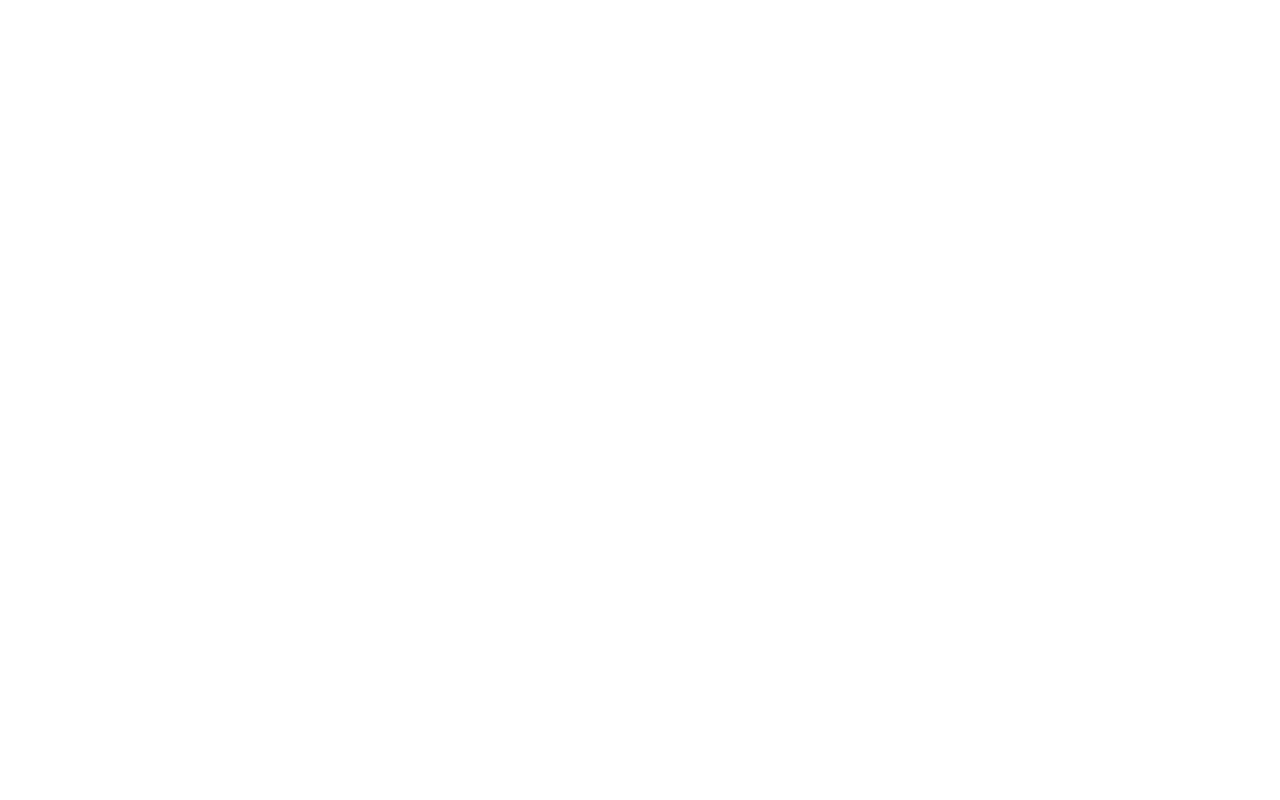
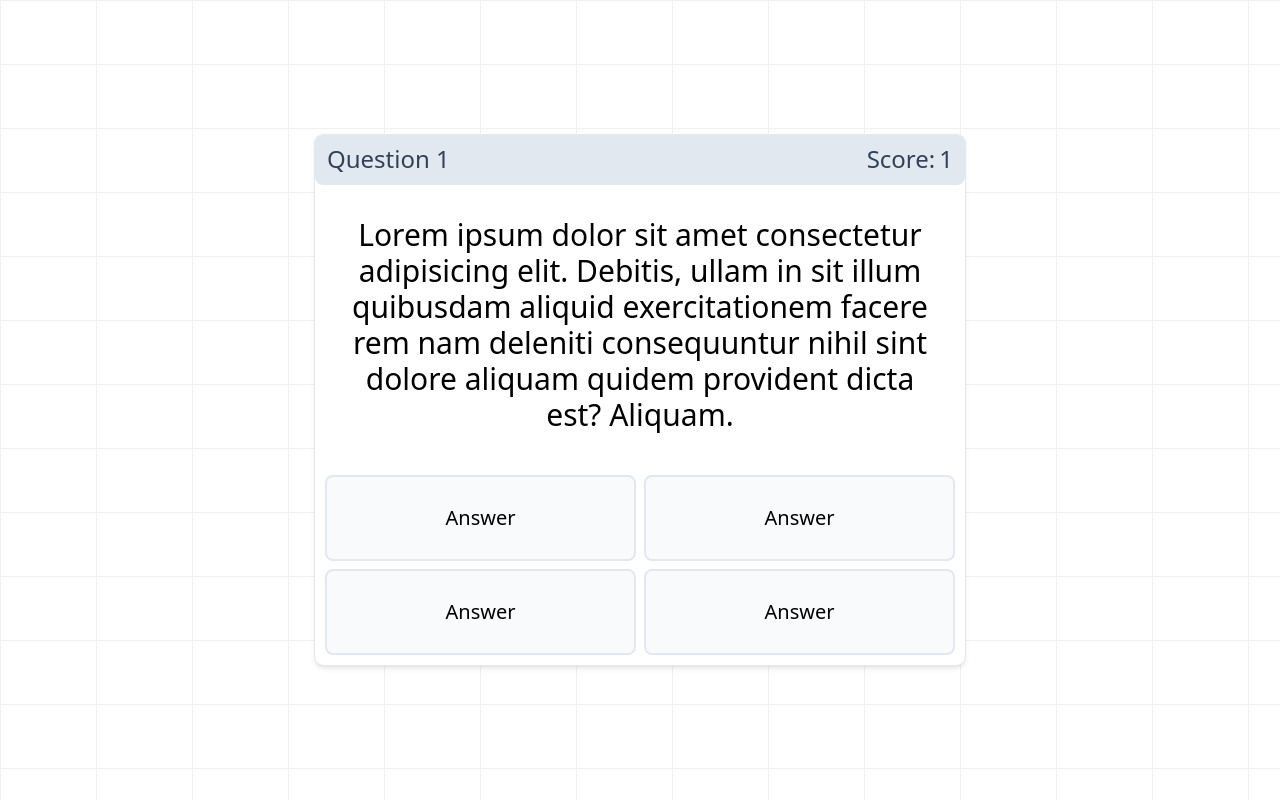
Before and after one commit to jacob-cob-null/JS_foundations, a plain HTML site: page ScopesClosures/quizGame/index.html in a window 1280 px wide. Drawn offline with nearby package versions, Linux system fonts and the light colour scheme.

Commit message:
Structure and Styles for quiz game

```diff
--- a/ScopesClosures/quizGame/index.html
+++ b/ScopesClosures/quizGame/index.html
@@ -7,6 +7,54 @@
     <script src="https://cdn.jsdelivr.net/npm/@tailwindcss/browser@4"></script>
   </head>
   <body>
+    <main
+      class="flex justify-center items-center inset-0 -z-10 h-screen w-full bg-white bg-[linear-gradient(to_right,#f0f0f0_1px,transparent_1px),linear-gradient(to_bottom,#f0f0f0_1px,transparent_1px)] bg-[size:6rem_4rem]"
+    >
+      <div
+        class="h-fit w-[650px] rounded-lg grid grid-rows-[50px_minmax(200px,_1fr)_200px] gap-1 bg-white shadow-md outline-1 outline-slate-200"
+      >
+        <!--Question number and score-->
+        <div
+          class="flex bg-slate-200 rounded-lg p-2 justify-between px-3 text-slate-700"
+        >
+          <h1 class="text-2xl">Question 1</h1>
+          <div class="text-2xl flex gap-1">
+            <h1>Score:</h1>
+            <h1>1</h1>
+          </div>
+        </div>
+        <!--Question-->
+        <section class="m-7 text-center text-3xl">
+          Lorem ipsum dolor sit amet consectetur adipisicing elit. Debitis,
+          ullam in sit illum quibusdam aliquid exercitationem facere rem nam
+          deleniti consequuntur nihil sint dolore aliquam quidem provident dicta
+          est? Aliquam.
+        </section>
+        <!--Choices-->
+        <section class="grid grid-rows-2 grid-cols-2 gap-3 p-3">
+          <h1
+            class="bg-slate-50 outline-2 flex justify-center text-xl text-center items-center outline-slate-200 rounded-md hover:brightness-95 active:brightness-90 transition-all duration-300"
+          >
+            Answer
+          </h1>
+          <h1
+            class="bg-slate-50 outline-2 flex justify-center text-xl text-center items-center outline-slate-200 rounded-md hover:brightness-95 active:brightness-90 transition-all duration-300"
+          >
+            Answer
+          </h1>
+          <h1
+            class="bg-slate-50 outline-2 flex justify-center text-xl text-center items-center outline-slate-200 rounded-md hover:brightness-95 active:brightness-90 transition-all duration-300"
+          >
+            Answer
+          </h1>
+          <h1
+            class="bg-slate-50 outline-2 flex justify-center text-xl text-center items-center outline-slate-200 rounded-md hover:brightness-95 active:brightness-90 transition-all duration-300"
+          >
+            Answer
+          </h1>
+        </section>
+      </div>
+    </main>
     <script src="script.js"></script>
   </body>
 </html>
```
